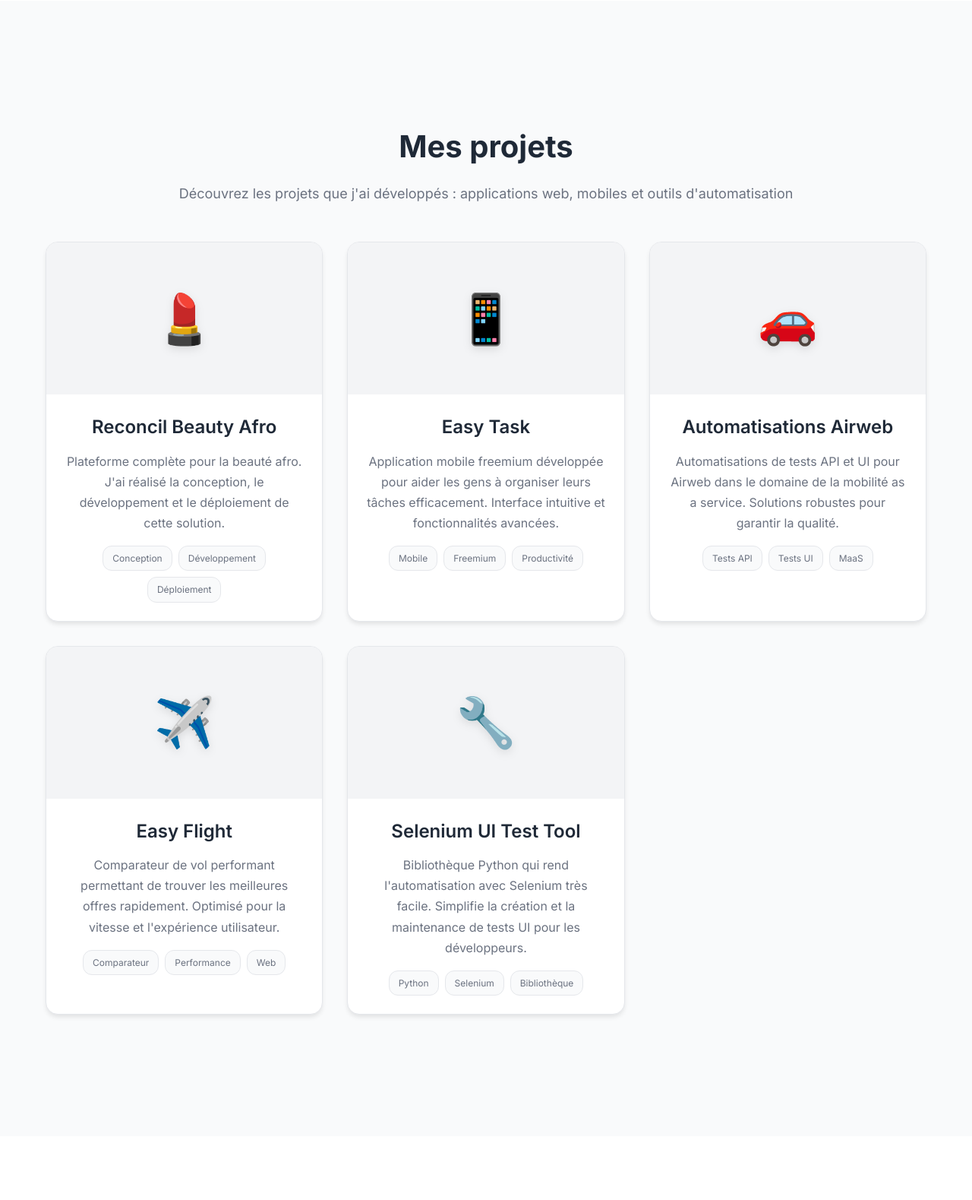
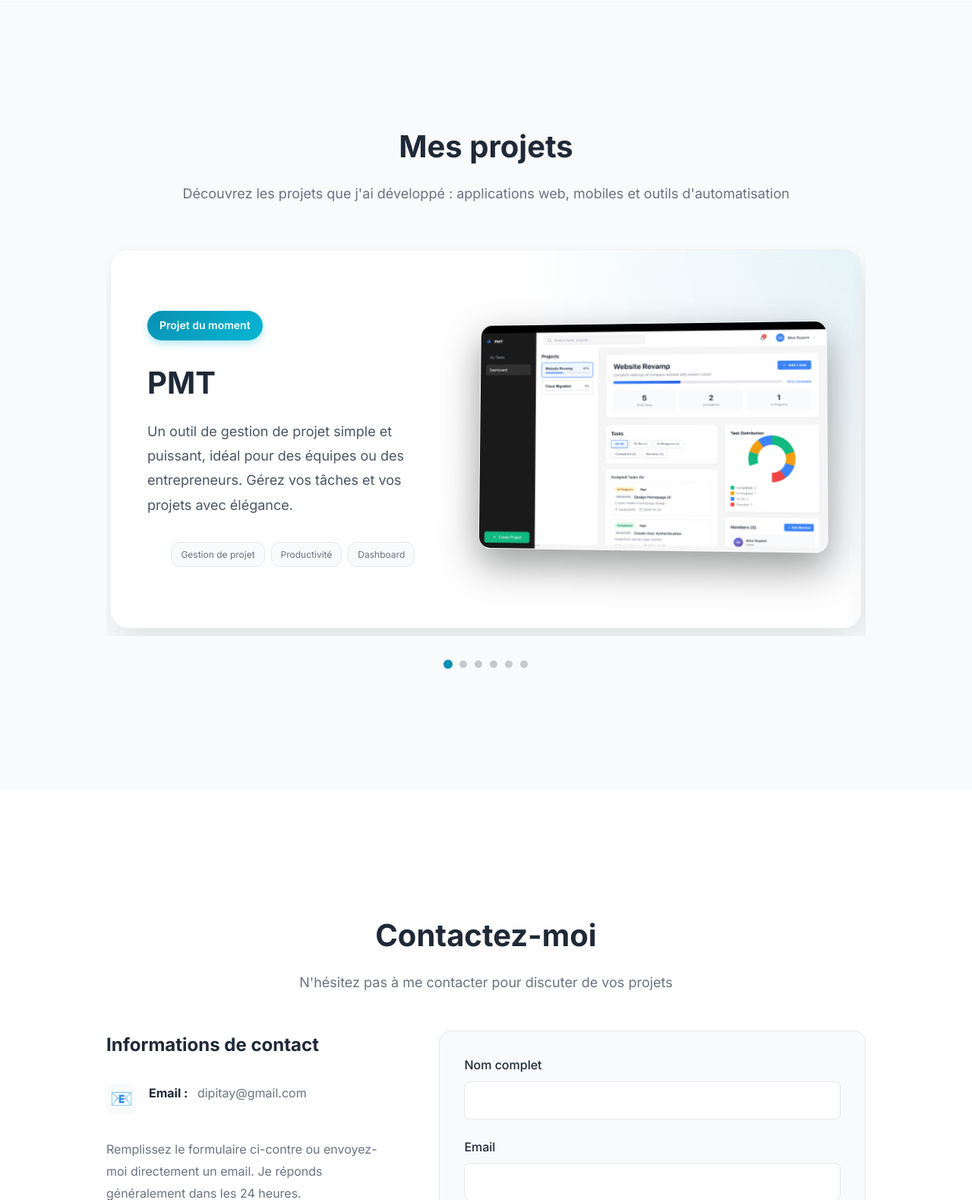
Before and after one commit to kingcrud12/myWebsite, a PHP site: page / in a window 1280 px wide. Shown: the part 1669-3248 px from the top of the page at 76% size. Run offline with PHP 8.4, Linux system fonts and the light colour scheme.

Commit message:
updating projects section

```diff
--- a/client/index.html
+++ b/client/index.html
@@ -237,20 +237,44 @@
     <section id="projects" class="projects">
         <div class="container">
             <h2 class="section-title">Mes projets</h2>
-            <p class="section-subtitle">Découvrez les projets que j'ai développés : applications web, mobiles et
+            <p class="section-subtitle">Découvrez les projets que j'ai développé : applications web, mobiles et
                 outils d'automatisation</p>
 
-            <div class="projects-grid">
-                <!-- Reconcil Beauty Afro -->
-                <div class="project-card">
-                    <div class="project-image">
-                        <div class="project-icon">💄</div>
+            <div class="carousel-container">
+                <div class="carousel-track-container">
+                    <div class="carousel-track">
+                        <!-- Slide 1: PMT -->
+                        <div class="project-slide active">
+                            <div class="featured-project">
+                                <div class="featured-content">
+                                    <span class="featured-badge">Projet du moment</span>
+                                    <h3 class="featured-title">PMT</h3>
+                                    <p class="featured-description">
+                                        Un outil de gestion de projet simple et puissant, idéal pour des équipes ou
+                                        des
+                                        entrepreneurs. Gérez vos tâches et vos projets avec élégance.
+                                    </p>
+                                    <div class="project-tags">
+                                        <span class="tag">Gestion de projet</span>
+                                        <span class="tag">Productivité</span>
+                                        <span class="tag">Dashboard</span>
                                     </div>
-                    <div class="project-content">
-                        <h3 class="project-title">Reconcil Beauty Afro</h3>
-                        <p class="project-description">
+                                </div>
+                                <div class="featured-image-container">
+                                    <img src="mpmt-project.png" alt="PMT Dashboard" class="featured-image">
+                                </div>
+                            </div>
+                        </div>
+
+                        <!-- Slide 2: Reconcil Beauty Afro -->
+                        <div class="project-slide">
+                            <div class="featured-project">
+                                <div class="featured-content">
+                                    <span class="featured-badge">Web Platform</span>
+                                    <h3 class="featured-title">Reconcil Beauty Afro</h3>
+                                    <p class="featured-description">
                                         Plateforme complète pour la beauté afro. J'ai réalisé la conception,
-                            le développement et le déploiement de cette solution.
+                                        le développement et le déploiement de cette solution innovante.
                                     </p>
                                     <div class="project-tags">
                                         <span class="tag">Conception</span>
@@ -258,16 +282,22 @@
                                         <span class="tag">Déploiement</span>
                                     </div>
                                 </div>
+                                <div class="featured-image-container">
+                                    <div class="featured-placeholder-image"
+                                        style="background: linear-gradient(135deg, #fbc2eb 0%, #a6c1ee 100%);">
+                                        <span style="font-size: 5rem;">💄</span>
+                                    </div>
+                                </div>
+                            </div>
                         </div>
 
-                <!-- Eas Task -->
-                <div class="project-card">
-                    <div class="project-image">
-                        <div class="project-icon">📱</div>
-                    </div>
-                    <div class="project-content">
-                        <h3 class="project-title">Easy Task</h3>
-                        <p class="project-description">
+                        <!-- Slide 3: Easy Task -->
+                        <div class="project-slide">
+                            <div class="featured-project">
+                                <div class="featured-content">
+                                    <span class="featured-badge">Mobile App</span>
+                                    <h3 class="featured-title">Easy Task</h3>
+                                    <p class="featured-description">
                                         Application mobile freemium développée pour aider les gens à organiser
                                         leurs tâches efficacement. Interface intuitive et fonctionnalités avancées.
                                     </p>
@@ -277,16 +307,22 @@
                                         <span class="tag">Productivité</span>
                                     </div>
                                 </div>
+                                <div class="featured-image-container">
+                                    <div class="featured-placeholder-image"
+                                        style="background: linear-gradient(135deg, #84fab0 0%, #8fd3f4 100%);">
+                                        <span style="font-size: 5rem;">📱</span>
+                                    </div>
+                                </div>
+                            </div>
                         </div>
 
-                <!-- Airweb Automatisation -->
-                <div class="project-card">
-                    <div class="project-image">
-                        <div class="project-icon">🚗</div>
-                    </div>
-                    <div class="project-content">
-                        <h3 class="project-title">Automatisations Airweb</h3>
-                        <p class="project-description">
+                        <!-- Slide 4: Automatisations Airweb -->
+                        <div class="project-slide">
+                            <div class="featured-project">
+                                <div class="featured-content">
+                                    <span class="featured-badge">QA & Automation</span>
+                                    <h3 class="featured-title">Automatisations Airweb</h3>
+                                    <p class="featured-description">
                                         Automatisations de tests API et UI pour Airweb dans le domaine de la
                                         mobilité as a service. Solutions robustes pour garantir la qualité.
                                     </p>
@@ -296,16 +332,22 @@
                                         <span class="tag">MaaS</span>
                                     </div>
                                 </div>
+                                <div class="featured-image-container">
+                                    <div class="featured-placeholder-image"
+                                        style="background: linear-gradient(135deg, #a1c4fd 0%, #c2e9fb 100%);">
+                                        <span style="font-size: 5rem;">🚗</span>
+                                    </div>
+                                </div>
+                            </div>
                         </div>
 
-                <!-- Easy Flight -->
-                <div class="project-card">
-                    <div class="project-image">
-                        <div class="project-icon">✈️</div>
-                    </div>
-                    <div class="project-content">
-                        <h3 class="project-title">Easy Flight</h3>
-                        <p class="project-description">
+                        <!-- Slide 5: Easy Flight -->
+                        <div class="project-slide">
+                            <div class="featured-project">
+                                <div class="featured-content">
+                                    <span class="featured-badge">Web App</span>
+                                    <h3 class="featured-title">Easy Flight</h3>
+                                    <p class="featured-description">
                                         Comparateur de vol performant permettant de trouver les meilleures
                                         offres rapidement. Optimisé pour la vitesse et l'expérience utilisateur.
                                     </p>
@@ -315,16 +357,22 @@
                                         <span class="tag">Web</span>
                                     </div>
                                 </div>
+                                <div class="featured-image-container">
+                                    <div class="featured-placeholder-image"
+                                        style="background: linear-gradient(135deg, #e0c3fc 0%, #8ec5fc 100%);">
+                                        <span style="font-size: 5rem;">✈️</span>
+                                    </div>
+                                </div>
+                            </div>
                         </div>
 
-                <!-- Selenium UI Test Tool -->
-                <div class="project-card">
-                    <div class="project-image">
-                        <div class="project-icon">🔧</div>
-                    </div>
-                    <div class="project-content">
-                        <h3 class="project-title">Selenium UI Test Tool</h3>
-                        <p class="project-description">
+                        <!-- Slide 6: Selenium UI Test Tool -->
+                        <div class="project-slide">
+                            <div class="featured-project">
+                                <div class="featured-content">
+                                    <span class="featured-badge">Open Source Library</span>
+                                    <h3 class="featured-title">Selenium UI Test Tool</h3>
+                                    <p class="featured-description">
                                         Bibliothèque Python qui rend l'automatisation avec Selenium très facile.
                                         Simplifie la création et la maintenance de tests UI pour les développeurs.
                                     </p>
@@ -334,6 +382,24 @@
                                         <span class="tag">Bibliothèque</span>
                                     </div>
                                 </div>
+                                <div class="featured-image-container">
+                                    <div class="featured-placeholder-image"
+                                        style="background: linear-gradient(135deg, #f093fb 0%, #f5576c 100%);">
+                                        <span style="font-size: 5rem;">🔧</span>
+                                    </div>
+                                </div>
+                            </div>
+                        </div>
+                    </div>
+                </div>
+
+                <div class="carousel-dots">
+                    <span class="dot active" data-index="0"></span>
+                    <span class="dot" data-index="1"></span>
+                    <span class="dot" data-index="2"></span>
+                    <span class="dot" data-index="3"></span>
+                    <span class="dot" data-index="4"></span>
+                    <span class="dot" data-index="5"></span>
                 </div>
             </div>
         </div>
--- a/client/styles.css
+++ b/client/styles.css
@@ -993,12 +993,207 @@
     background: var(--bg-secondary);
 }
 
-.projects-grid {
-    display: grid;
-    grid-template-columns: repeat(auto-fit, minmax(320px, 1fr));
-    gap: 2rem;
-    margin-top: 3rem;
-}
+/* Carousel Styles */
+.carousel-container {
+    position: relative;
+    max-width: 1000px;
+    margin: 0 auto;
+}
+
+.carousel-track-container {
+    overflow: hidden;
+    padding: 10px 0;
+    /* Space for shadow */
+}
+
+.carousel-track {
+    display: flex;
+    transition: transform 0.5s ease-in-out;
+}
+
+.project-slide {
+    min-width: 100%;
+    padding: 0 5px;
+    /* Slight gap between slides if needed, though they are full width */
+}
+
+/* Featured Project Styles (Card Base) */
+.featured-project {
+    display: flex;
+    align-items: center;
+    background: rgba(255, 255, 255, 0.8);
+    /* More opaque for light background */
+    backdrop-filter: blur(10px);
+    border: 1px solid rgba(0, 0, 0, 0.05);
+    /* Darker border for visibility */
+    border-radius: 24px;
+    padding: 3rem;
+    gap: 3rem;
+    position: relative;
+    overflow: hidden;
+    transition: all 0.4s ease;
+    box-shadow: 0 20px 40px -5px rgba(0, 0, 0, 0.1);
+    /* Softer, more modern shadow */
+    height: 100%;
+    /* Ensure equal height */
+}
+
+/* Dots */
+.carousel-dots {
+    display: flex;
+    justify-content: center;
+    gap: 10px;
+    margin-top: 2rem;
+}
+
+.dot {
+    width: 10px;
+    height: 10px;
+    border-radius: 50%;
+    background: rgba(0, 0, 0, 0.2);
+    cursor: pointer;
+    transition: all 0.3s ease;
+}
+
+.dot.active {
+    background: var(--primary-color);
+    transform: scale(1.2);
+}
+
+/* Placeholder Image Style */
+.featured-placeholder-image {
+    width: 100%;
+    height: 300px;
+    border-radius: 16px;
+    display: flex;
+    align-items: center;
+    justify-content: center;
+    box-shadow: 0 20px 50px rgba(0, 0, 0, 0.2);
+    border: 1px solid rgba(255, 255, 255, 0.2);
+}
+
+.featured-project::before {
+    content: '';
+    position: absolute;
+    top: 0;
+    left: 0;
+    right: 0;
+    bottom: 0;
+    background: radial-gradient(circle at top right, rgba(8, 145, 178, 0.1), transparent 40%);
+    pointer-events: none;
+}
+
+.featured-project:hover {
+    transform: translateY(-5px);
+    box-shadow: 0 20px 40px rgba(0, 0, 0, 0.3);
+    border-color: rgba(8, 145, 178, 0.3);
+}
+
+.featured-content {
+    flex: 1;
+    z-index: 2;
+}
+
+.featured-badge {
+    display: inline-block;
+    padding: 0.5rem 1rem;
+    background: linear-gradient(135deg, #0891b2, #06b6d4);
+    color: white;
+    font-size: 0.875rem;
+    font-weight: 600;
+    border-radius: 50px;
+    margin-bottom: 1.5rem;
+    box-shadow: 0 4px 10px rgba(6, 182, 212, 0.3);
+}
+
+.featured-title {
+    font-size: 2.5rem;
+    font-weight: 800;
+    margin-bottom: 1rem;
+    color: #1f2937;
+    /* Dark text */
+    /* Removed white gradient text effect for better visibility */
+}
+
+.featured-description {
+    font-size: 1.125rem;
+    color: #4b5563;
+    /* Dark gray text */
+    line-height: 1.8;
+    margin-bottom: 2rem;
+}
+
+.featured-image-container {
+    flex: 1.2;
+    position: relative;
+    perspective: 1000px;
+    z-index: 2;
+}
+
+.featured-image {
+    width: 100%;
+    height: auto;
+    border-radius: 16px;
+    box-shadow: 0 20px 50px rgba(0, 0, 0, 0.4);
+    transition: transform 0.5s ease;
+    transform: rotateY(-5deg) rotateX(2deg);
+    border: 1px solid rgba(255, 255, 255, 0.1);
+}
+
+.featured-project:hover .featured-image {
+    transform: rotateY(0deg) rotateX(0deg) scale(1.02);
+}
+
+@media (max-width: 968px) {
+    .featured-project {
+        flex-direction: column-reverse;
+        /* Stack image on top, text below? Or reverse? Usually text below image or text above. Let's stick to previous: image top or bottom. */
+        /* Actually, in the previous code it was flex-direction: column-reverse; which means image (last child) comes first? No, image is last child.
+           flex-direction: column-reverse puts the last item first. So Image on Top, Content at Bottom.
+           Let's verify the HTML structure: content is first, image is second.
+           column-reverse: Image (2) on top, Content (1) below. Correct. */
+        flex-direction: column-reverse;
+        padding: 2rem;
+        gap: 2rem;
+        text-align: center;
+        /* Center text on mobile for better look */
+    }
+
+    .project-tags {
+        justify-content: center;
+        /* Center tags */
+    }
+
+    .featured-image-container {
+        width: 100%;
+    }
+
+    .featured-image {
+        transform: none;
+    }
+
+    .featured-project:hover .featured-image {
+        transform: scale(1.02);
+    }
+
+    .carousel-container {
+        padding: 0 1rem;
+        /* Add side padding on mobile */
+    }
+
+    .carousel-btn {
+        width: 40px;
+        height: 40px;
+        font-size: 1.2rem;
+    }
+
+    /* Hide dots if convenient or make them smaller */
+    .featured-title {
+        font-size: 2rem;
+    }
+}
+
+
 
 .project-card {
     background: white;
```
Also changed, not shown: client/script.js (+61 -0 lines), client/mpmt-project.png (added). Lines whose indentation alone changed are shown as unchanged.
